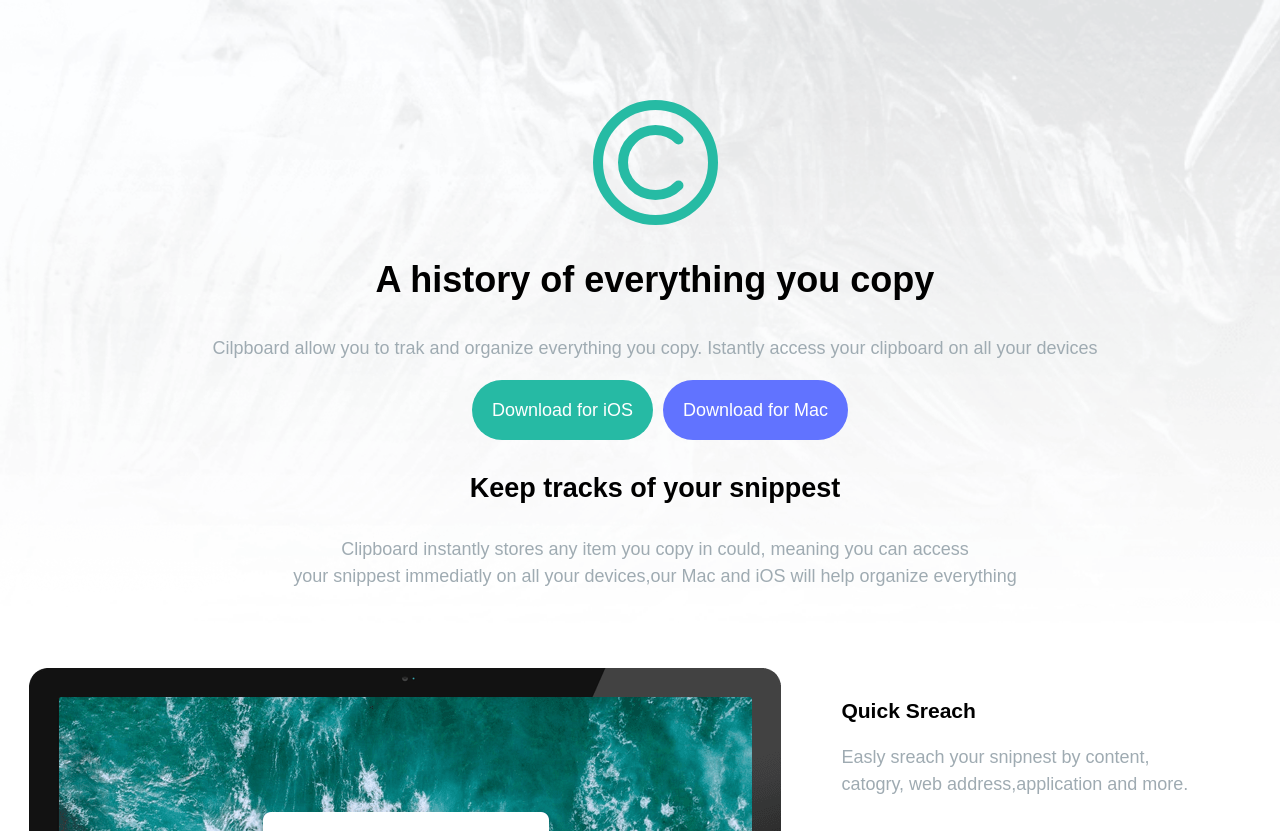
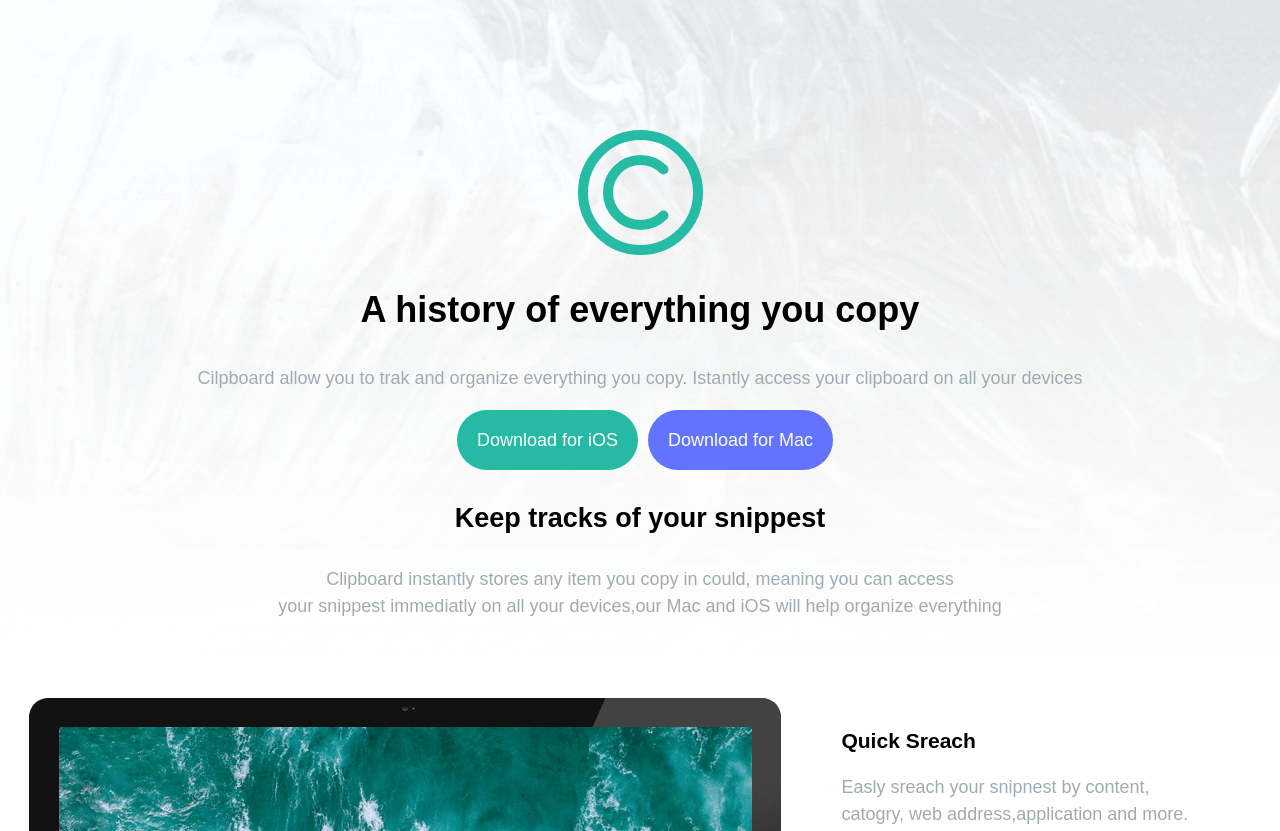
Before and after one commit to Amir-LOUATII/Clipboard-html-CSS, a plain HTML site: page index.html in a window 1280 px wide. Shown: the top 831 px of the page. Drawn offline with Linux system fonts and the light colour scheme; a web font is replaced by a local one.

Commit message:
'update'

```diff
--- a/CSS/main-file.css
+++ b/CSS/main-file.css
@@ -60,7 +60,7 @@ body {
 /* start section one */
 
 .section-one {
-  padding-left: var(--section-padding-top);
+  padding-top: var(--section-padding-top);
   padding-bottom: var(--section-padding-bottom);
   background-image: url(../Images/bg-header-desktop.png);
   background-size: cover;
```
